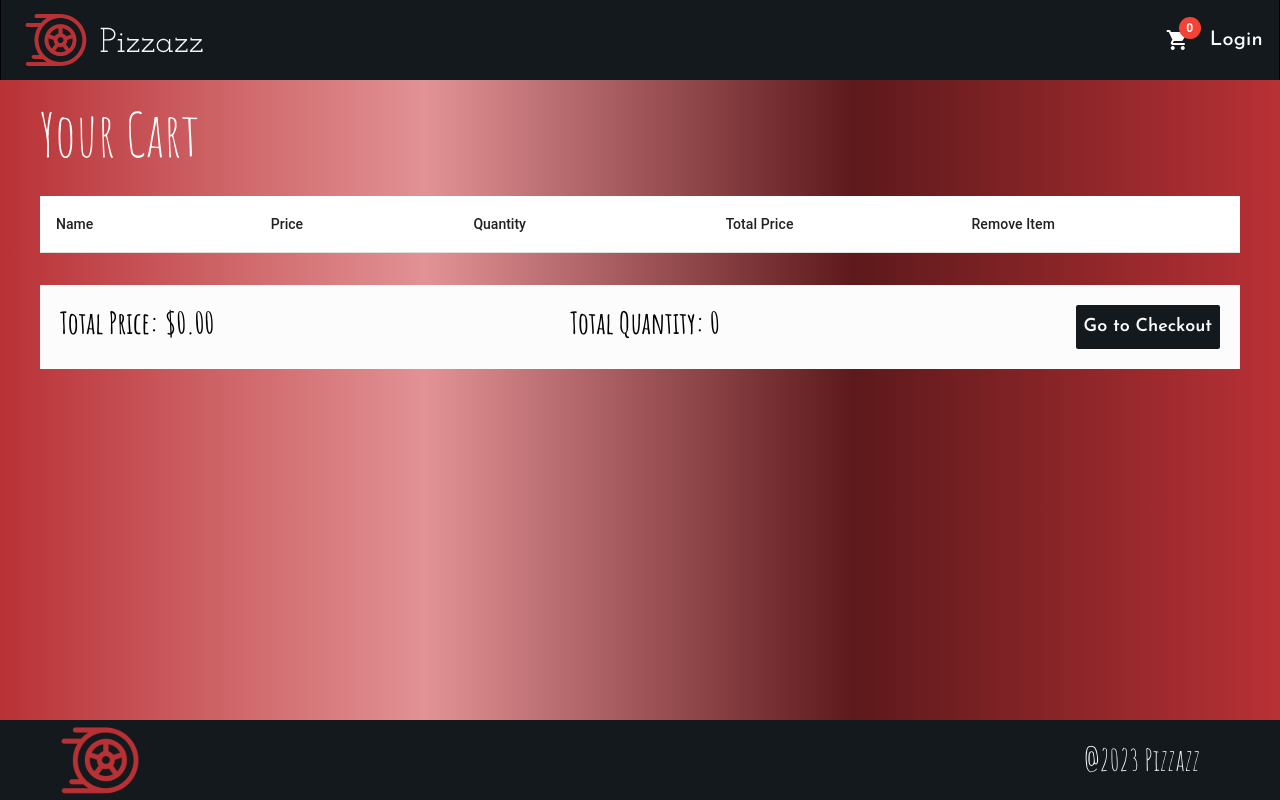
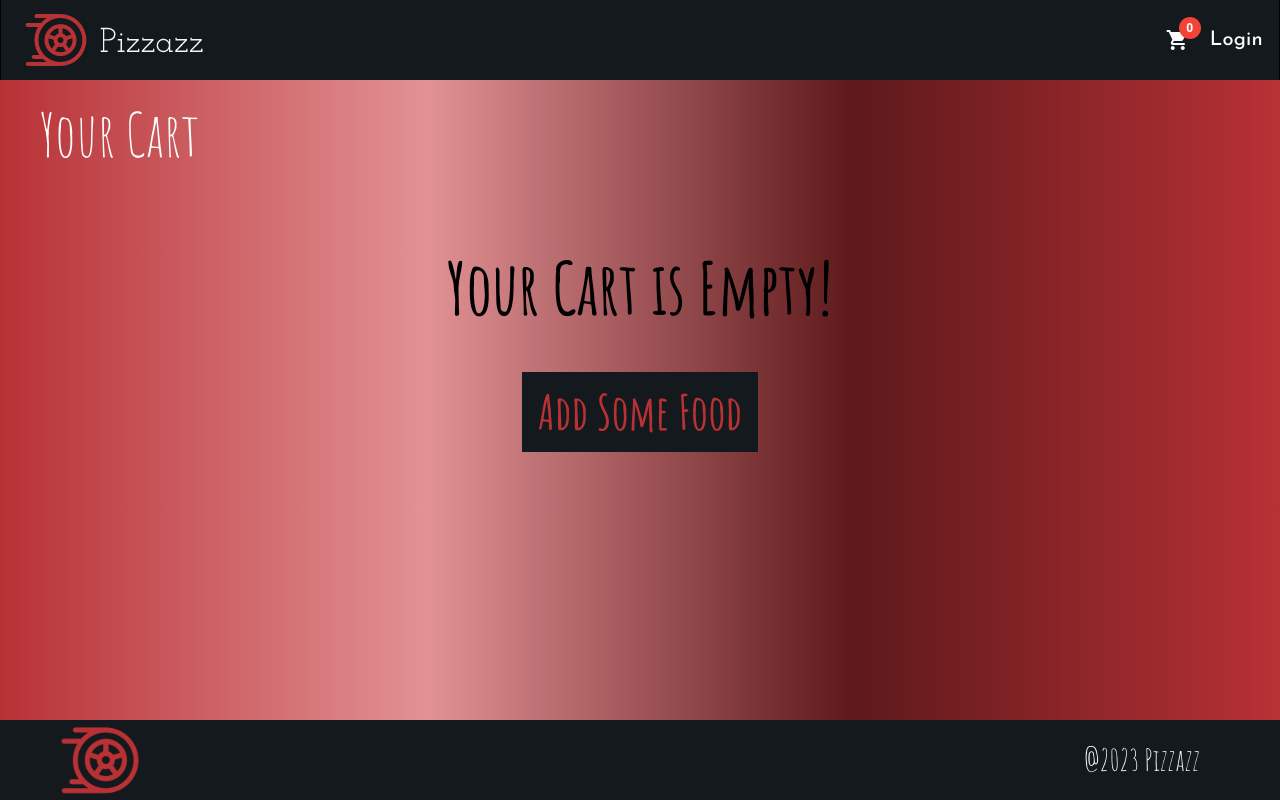
Before and after one commit to dyslecixdev/MEAN-delivery, an Angular app in the folder client/: page /cart in a window 1280 px wide. Built offline with nearby package versions, Linux system fonts and the light colour scheme.

Commit message:
Not found messages

```diff
--- a/client/src/app/app.module.ts
+++ b/client/src/app/app.module.ts
@@ -32,6 +32,7 @@ import { FooterComponent } from "./components/partials/footer/footer.component";
 import { TitleComponent } from "./components/partials/title/title.component";
 import { TableComponent } from "./components/partials/table/table.component";
 import { CheckoutComponent } from './components/pages/checkout/checkout.component';
+import { NotFoundComponent } from './components/partials/not-found/not-found.component';
 
 @NgModule({
   declarations: [
@@ -48,6 +49,7 @@ import { CheckoutComponent } from './components/pages/checkout/checkout.componen
     TitleComponent,
     TableComponent,
     CheckoutComponent,
+    NotFoundComponent,
   ],
   imports: [
     BrowserModule,
--- a/client/src/app/components/pages/cart/cart.component.html
+++ b/client/src/app/components/pages/cart/cart.component.html
@@ -3,12 +3,23 @@
   <!--TITLE-->
   <app-title title="Your Cart" class="ml-8 mb-8"></app-title>
 
+  <!--NOT FOUND MESSAGE-->
+  <app-not-found
+    [visible]="!cart || !cart.items.length"
+    notFoundMessage="Your Cart is Empty!"
+    resetLinkText="Add Some Food"
+  ></app-not-found>
+
   <!--CART FOOD TABLE-->
-  <app-table class="md:mx-8 overflow-x-scroll"></app-table>
+  <app-table
+    *ngIf="cart && cart.items.length > 0"
+    class="md:mx-8 overflow-x-scroll rounded-md"
+  ></app-table>
 
   <!--TOTAL PRICE, TOTAL QUANTITY, AND CHECKOUT BUTTON-->
   <div
-    class="md:mx-8 mt-8 bg-white p-3 flex justify-between flex-wrap align-baseline font-amatic text-3xl font-bold"
+    *ngIf="cart && cart.items.length > 0"
+    class="md:mx-8 mt-8 bg-white p-3 flex justify-between flex-wrap align-baseline font-amatic text-3xl font-bold rounded-sm"
   >
     <span class="p-2">Total Price: {{ cart.totalPrice | currency }}</span>
     <span class="p-2">Total Quantity: {{ cart.totalQuantity }}</span>
--- a/client/src/app/components/pages/home/home.component.html
+++ b/client/src/app/components/pages/home/home.component.html
@@ -5,6 +5,12 @@
 
   <!--FOOD TAGS-->
   <app-tags></app-tags>
+
+  <!--NOT FOUND MESSAGE-->
+  <app-not-found
+    [visible]="!foods || !foods.length"
+    resetLinkText="Reset Search"
+  ></app-not-found>
 
   <!--FOOD GRID-->
   <!-- window:resize executes the onResize method whenever the screen size changes -->
--- a/client/src/app/components/pages/one-food/one-food.component.html
+++ b/client/src/app/components/pages/one-food/one-food.component.html
@@ -1,6 +1,16 @@
 <!--ONE FOOD PAGE-->
 <div class="min-h-[80vh] bg-gradient-red flex justify-center px-2 py-6">
-  <mat-card class="xs:w-full sm:w-[70%] md:w-[55%] lg:w-[45%] xl:w-[35%] h-fit">
+  <!--NOT FOUND MESSAGE-->
+  <app-not-found
+    [visible]="!food.id"
+    notFoundMessage="Food Not Found"
+    resetLinkText="Back to Home Page"
+  ></app-not-found>
+
+  <mat-card
+    *ngIf="food.id"
+    class="xs:w-full sm:w-[70%] md:w-[55%] lg:w-[45%] xl:w-[35%] h-fit"
+  >
     <mat-card-header>
       <!--FOOD NAME-->
       <mat-card-title class="font-amatic text-4xl font-bold">{{
--- /dev/null
+++ b/client/src/app/components/partials/not-found/not-found.component.html
@@ -0,0 +1,18 @@
+<!--NOT FOUND MESSAGE-->
+<div
+  *ngIf="visible"
+  class="flex justify-center align-baseline flex-col mt-10 mx-8 gap-8"
+>
+  <span
+    class="p-4 flex justify-center align-baseline font-amatic text-7xl font-black flex-wrap text-center"
+    >{{ notFoundMessage }}</span
+  >
+  <span class="flex justify-center">
+    <button
+      [routerLink]="resetLinkRoute"
+      class="w-fit bg-black text-red p-4 fit-content font-amatic text-5xl font-black"
+    >
+      {{ resetLinkText }}
+    </button>
+  </span>
+</div>
```
Also changed, not shown: client/src/app/components/partials/not-found/not-found.component.ts (added, +12 -0 lines).
